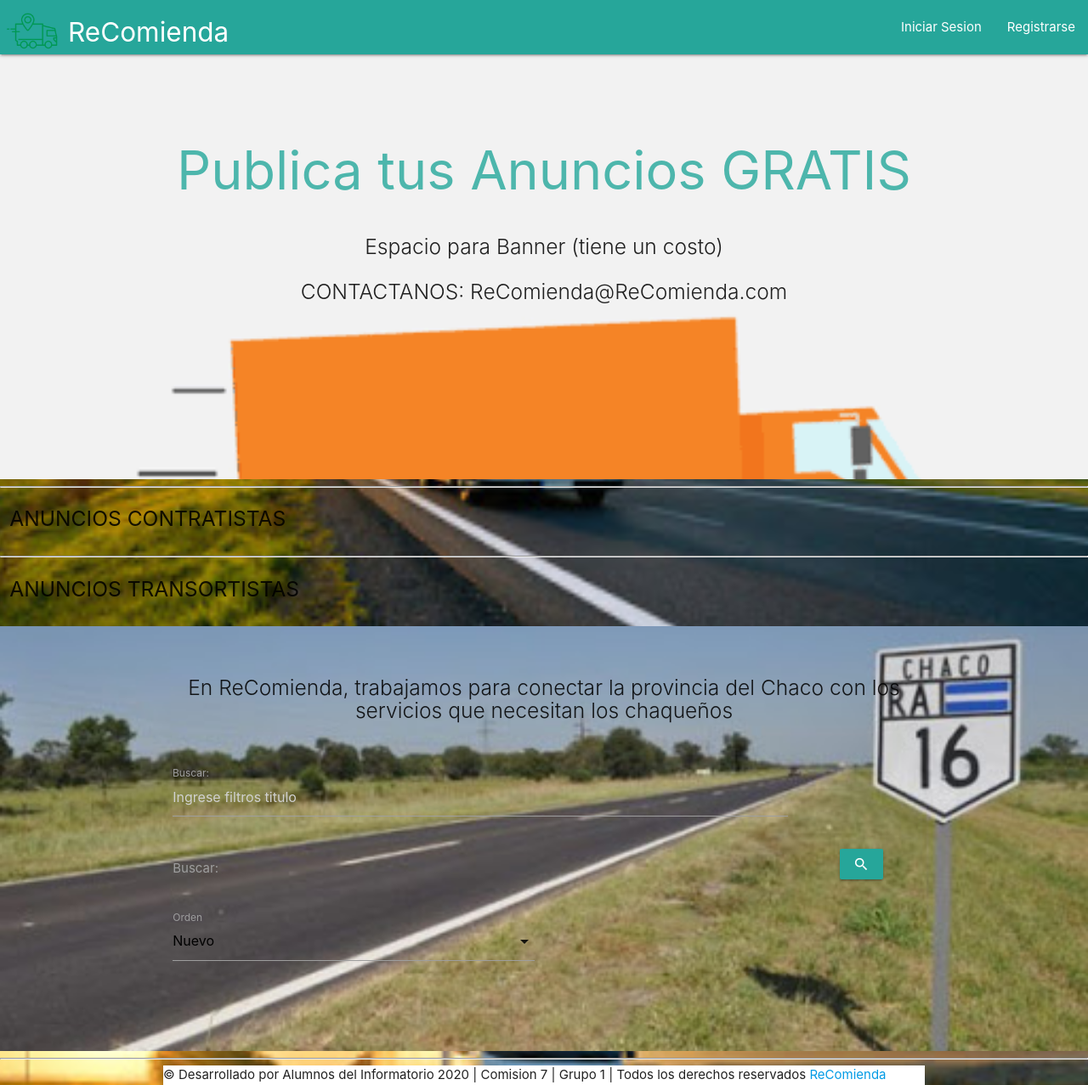
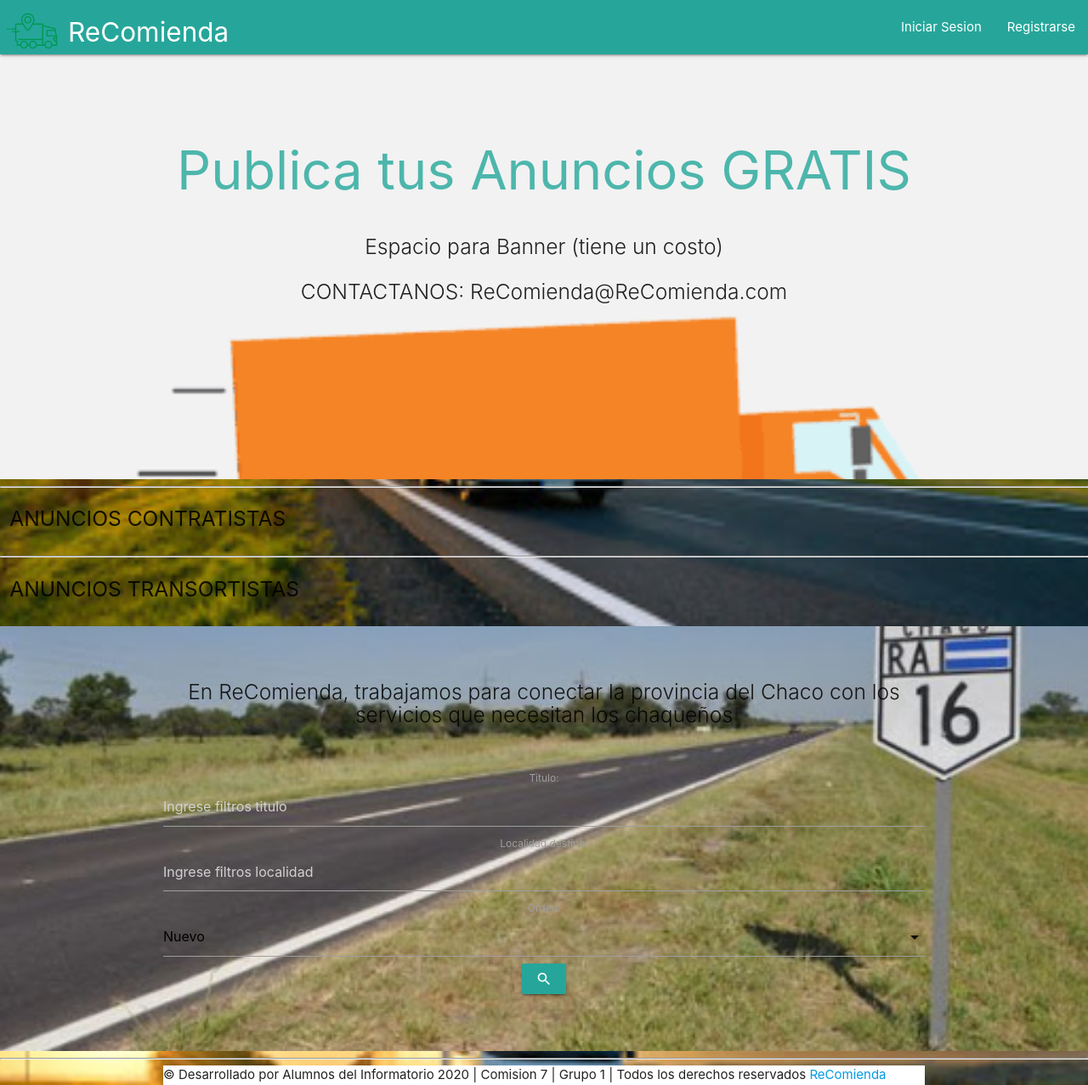
Before and after one commit to informatorio2020com07/Grupo1, a Django app: page / in a window 1280 px wide. Shown: the whole page at 85% size. Run offline with Django 3.2, Linux system fonts and the light colour scheme; data that the repository does not hold is empty; some libraries are stand-ins or nearby versions.

Commit message:
actualizado

```diff
--- a/ReComienda/Anuncio/forms.py
+++ b/ReComienda/Anuncio/forms.py
@@ -54,7 +54,7 @@ class ComentarioForm(forms.ModelForm):
 
 class SearchForm(forms.Form):
     titulo = forms.CharField(max_length=30, required = False)
-    localidad = forms.CharField(max_length=50, required = False)
+    localidad_destino = forms.CharField(max_length=50, required = False)
     ORDER_OPCIONES = (
         ("titulo", "Titulo"),
         ("localidad", "localidad"),
@@ -68,4 +68,4 @@ class SearchForm(forms.Form):
     def __init__(self, *args, **kwargs):
         super(SearchForm, self).__init__(*args, **kwargs)
         self.fields["titulo"].widget.attrs["placeholder"] = "Ingrese filtros titulo"
-        self.fields["localidad"].widget.attrs["placeholder"] = "Ingrese filtros localidad"
+        self.fields["localidad_destino"].widget.attrs["placeholder"] = "Ingrese filtros localidad"
--- a/ReComienda/Anuncio/templates/anuncio/search_form.html
+++ b/ReComienda/Anuncio/templates/anuncio/search_form.html
@@ -2,28 +2,12 @@
 <form method="GET" style="padding-top: 20px;" action="{% url 'search'%}">
 
 
-    <div class="row">
-        <div class="input-field col s10">
-            {{ search_form.titulo }}
-            <label for="{{ search_form.titulo.id_for_label }}">Buscar:</label>
-        </div>
-        <div class="input-field col s10">
-            {{ search_form.localidad. }}
-            <label for="{{ search_form.localidad.id_for_label }}">Buscar:</label>
-        </div>
-        <div class="input-field col s2 center">
-          <button class="btn waves-effect waves-light" type="submit">
-            <i class="material-icons">search</i>
-          </button>
-        </div>
-    </div>
 
+<form action="" >
+{{ search_form }}
 
-    <div class="row">
-        <div class="input-field col s12 m6">
-            {{ search_form.orden }}
-            <label>Orden</label>
+<button class="btn waves-effect waves-light" type="submit">
+   <i class="material-icons">search</i>
+</button>
 
-        </div>
-
- </form>
+</form>
--- a/ReComienda/Anuncio/templates/anuncio/ver_contratista.html
+++ b/ReComienda/Anuncio/templates/anuncio/ver_contratista.html
@@ -43,6 +43,6 @@ Anuncio : {{anuncio.titulo}}
 <hr>
 <hr>
   <h5>OTROS ANUNCIOS</h5>
-  {% include 'anuncio/cuadricula_contratista.html' with lista_anuncio=lista_contrato %}
+  {% include 'anuncio/cuadricula_contratista.html' with lista_anuncio=lista_anuncio %}
 
 {% endblock %}
--- a/ReComienda/Anuncio/views.py
+++ b/ReComienda/Anuncio/views.py
@@ -20,8 +20,15 @@ def index(request):
         lista_anuncio= lista_anuncio.order_by("titulo")
         lista_contrato= lista_contrato.order_by("titulo")
     elif orden_anuncio == "localidad":
-        lista_anuncio= lista_anuncio.order_by("localidad")
-        lista_contrato= lista_contrato.order_by("localidad")
+        lista_anuncio= lista_anuncio.order_by("localidad_destino")
+        lista_contrato= lista_contrato.order_by("localidad_destino")
+    elif orden_anuncio == "antiguo":
+        lista_anuncio= lista_anuncio.order_by("fecha_publicacion")
+        lista_contrato= lista_contrato.order_by("fecha_viaje")
+    elif orden_anuncio == "nuevo":
+        lista_anuncio= lista_anuncio.order_by("-fecha_publicacion")
+        lista_contrato= lista_contrato.order_by("-fecha_viaje")
+
 
     contexto={
     "lista_anuncio" : lista_anuncio,
@@ -190,8 +197,14 @@ def ver_anuncios(request):
         lista_anuncio= lista_anuncio.order_by("titulo")
         lista_contrato= lista_contrato.order_by("titulo")
     elif orden_anuncio == "localidad":
-        lista_anuncio= lista_anuncio.order_by("localidad")
-        lista_contrato= lista_contrato.order_by("localidad")
+        lista_anuncio= lista_anuncio.order_by("localidad_destino")
+        lista_contrato= lista_contrato.order_by("localidad_destino")
+    elif orden_anuncio == "antiguo":
+        lista_anuncio= lista_anuncio.order_by("fecha_publicacion")
+        lista_contrato= lista_contrato.order_by("fecha_viaje")
+    elif orden_anuncio == "nuevo":
+        lista_anuncio= lista_anuncio.order_by("-fecha_publicacion")
+        lista_contrato= lista_contrato.order_by("-fecha_viaje")
 
     contexto={
     "lista_anuncio" : lista_anuncio,
```
